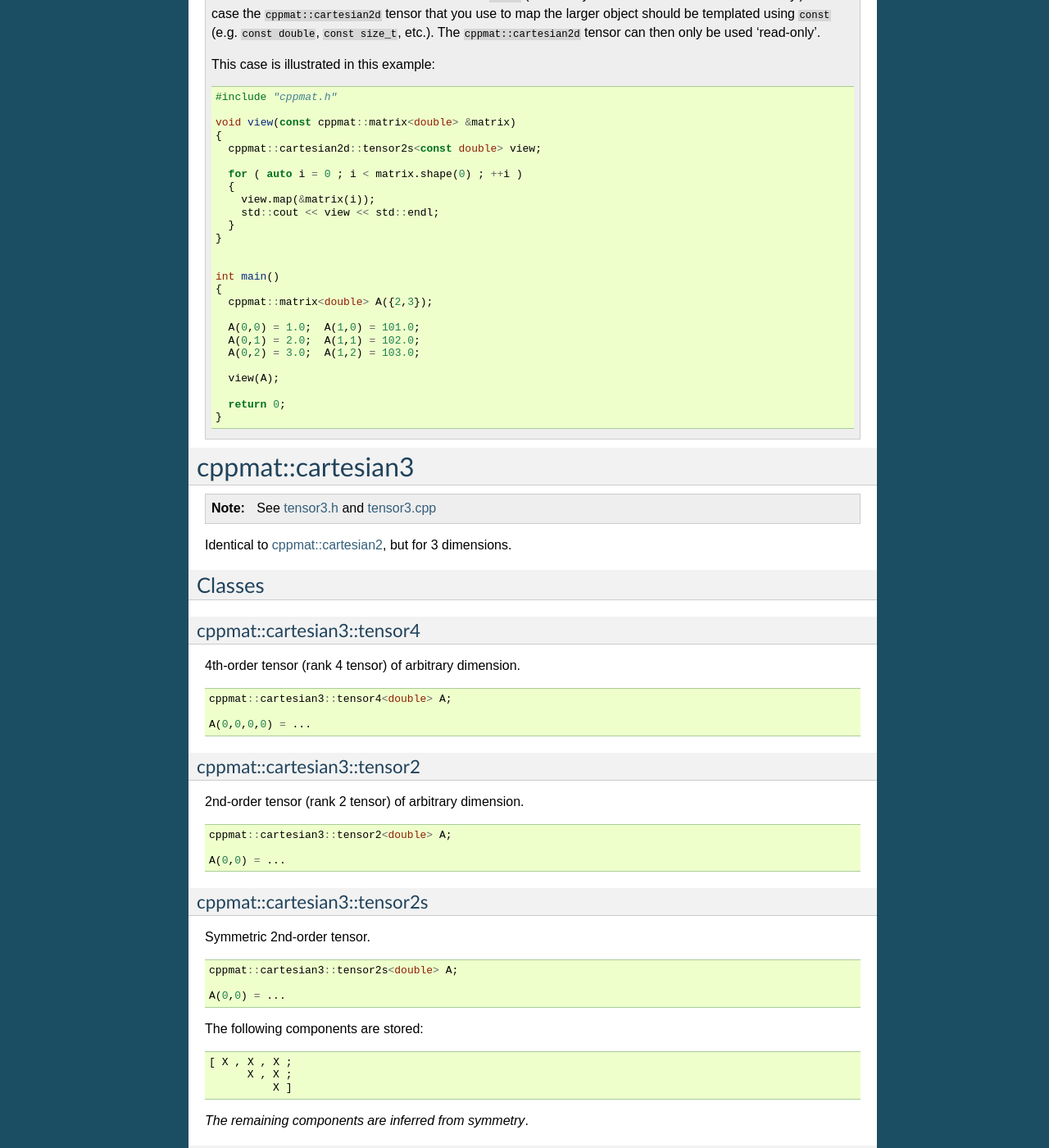
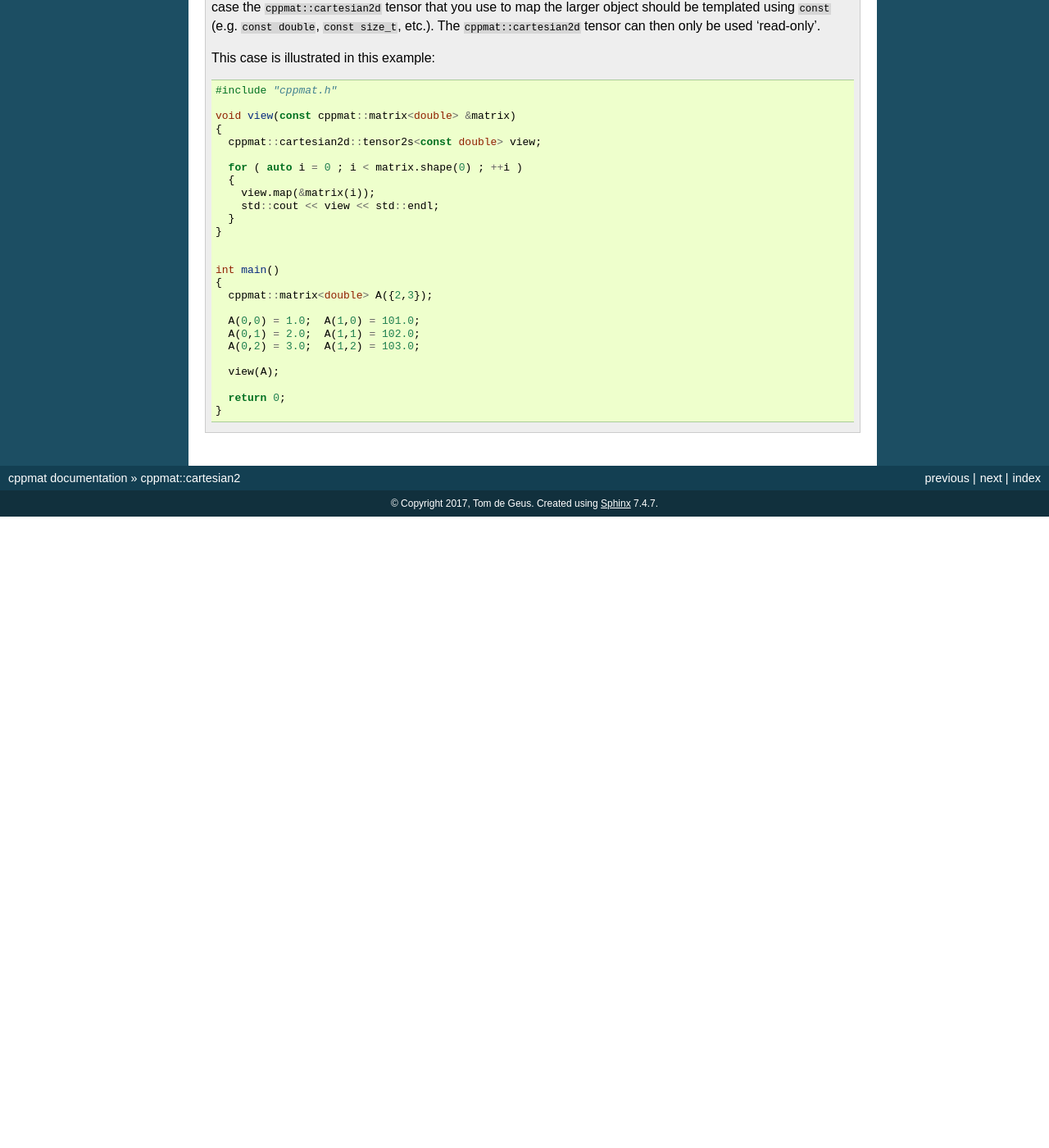
Before and after one commit to tdegeus/cppmat, a Sphinx documentation site: the page built from docs/cppmat_cartesian2.rst, in a window 1280 px wide and 1400 px high, scrolled down 1948 px. Shown: the whole window at 82% size. Built offline with Sphinx 7.4.7, drawn with Linux system fonts in a browser that asks for light colours; formulas are drawn with MathJax 3; after the commit the page ends 2578 px from its top, so only the background shows below that; some of the changed text lies outside the part shown.

```diff
--- a/docs/cppmat_cartesian.rst
+++ b/docs/cppmat_cartesian.rst
@@ -5,9 +5,7 @@
 cppmat::cartesian
 *****************
 
-.. note::
-
-  See `tensor.h <https://github.com/tdegeus/cppmat/blob/master/src/cppmat/tensor.h>`_ and `tensor.cpp <https://github.com/tdegeus/cppmat/blob/master/src/cppmat/tensor.cpp>`_
+[:download:`tensor.h <../src/cppmat/tensor.h>`, :download:`tensor.cpp <../src/cppmat/tensor.cpp>`]
 
 Provides classes for 4th- and 2nd order tensors and vectors (the latter essentially coincide with ``std::vector``, but with special methods). For example, a fourth order identity tensor in 3-D is obtained as follows:
 
@@ -287,4 +285,4 @@ For each class the index operator ``(...)``, the arithmetic operators ``*=``, ``
 
 .. note::
 
-  One can also call the methods as functions using ``cppmmat::ddot( A , B )``, ``cppmmat::dot( A , B )``, ``cppmmat::dyadic( A , B )``, ``cppmmat::cross( A , B )``, ``cppmmat::transpose( A )``, ``cppmmat::transposeR( A )``, ``cppmmat::transposeL( A )``, ``cppmmat::inv( A )``, ``cppmmat::det( A )``, and ``cppmmat::trace( A )``, These methods are just a front end for the class methods described above.
+  One can also call the methods as functions using ``cppmmat::ddot(A,B)``, ``cppmmat::dot(A,B)``, ``cppmmat::dyadic(A,B)``, ``cppmmat::cross(A,B)``, ``cppmmat::transpose(A)``, ``cppmmat::transposeR(A)``, ``cppmmat::transposeL(A)``, ``cppmmat::inv(A)``, ``cppmmat::det(A)``, and ``cppmmat::trace(A)``, These methods are just a front end for the class methods described above.
--- a/docs/cppmat_cartesian2.rst
+++ b/docs/cppmat_cartesian2.rst
@@ -5,9 +5,7 @@
 cppmat::cartesian2
 ******************
 
-.. note::
-
-  See `tensor2.h <https://github.com/tdegeus/cppmat/blob/master/src/cppmat/tensor2.h>`_ and `tensor2.cpp <https://github.com/tdegeus/cppmat/blob/master/src/cppmat/tensor.cpp>`_
+[:download:`tensor2.h <../src/cppmat/tensor2.h>`, :download:`tensor2.cpp <../src/cppmat/tensor2.cpp>`]
 
 A specialization of :ref:`cartesian`, that takes advantage of the knowledge that the arrays are fixed size and small. Also several loops are unrolled. All the functionality and names of :ref:`cartesian` are transferable to :ref:`cartesian2` and :ref:`cartesian3`.
 
@@ -163,103 +161,3 @@ Like in :ref:`tiny`, the classes under :ref:`cartesian2` can be used to 'view' a
 
       return 0;
     }
-
-.. _cartesian3:
-
-******************
-cppmat::cartesian3
-******************
-
-.. note::
-
-  See `tensor3.h <https://github.com/tdegeus/cppmat/blob/master/src/cppmat/tensor3.h>`_ and `tensor3.cpp <https://github.com/tdegeus/cppmat/blob/master/src/cppmat/tensor3.cpp>`_
-
-Identical to :ref:`cartesian2`, but for 3 dimensions.
-
-Classes
-=======
-
-.. _cartesian3_tensor4:
-
-cppmat::cartesian3::tensor4
----------------------------
-
-4th-order tensor (rank 4 tensor) of arbitrary dimension.
-
-.. code-block:: cpp
-
-  cppmat::cartesian3::tensor4<double> A;
-
-  A(0,0,0,0) = ...
-
-.. _cartesian3_tensor2:
-
-cppmat::cartesian3::tensor2
----------------------------
-
-2nd-order tensor (rank 2 tensor) of arbitrary dimension.
-
-.. code-block:: cpp
-
-  cppmat::cartesian3::tensor2<double> A;
-
-  A(0,0) = ...
-
-.. _cartesian3_tensor2s:
-
-cppmat::cartesian3::tensor2s
-----------------------------
-
-Symmetric 2nd-order tensor.
-
-.. code-block:: cpp
-
-  cppmat::cartesian3::tensor2s<double> A;
-
-  A(0,0) = ...
-
-The following components are stored:
-
-.. code-block:: cpp
-
-  [ X , X , X ;
-        X , X ;
-            X ]
-
-*The remaining components are inferred from symmetry*.
-
-.. _cartesian3_tensor2d:
-
-cppmat::cartesian3::tensor2d
-----------------------------
-
-diagonal 2nd-order tensor.
-
-.. code-block:: cpp
-
-  cppmat::cartesian3::tensor2d<double> A;
-
-  A(0,0) = ...
-
-The following components are stored:
-
-.. code-block:: cpp
-
-  [ X         ;
-        X     ;
-            X ]
-
-*The remaining components are imposed to be zero*.
-
-.. _cartesian3_vector:
-
-cppmat::cartesian3::vector
---------------------------
-
-Vector (rank 1 tensor) of arbitrary dimension. For example:
-
-.. code-block:: cpp
-
-  cppmat::cartesian::vector<double> A;
-
-  A(0) = ...
```
Also changed, not shown: docs/cppmat.rst (+5 -11 lines), docs/cppmat_cartesian3.rst (added, +98 -0 lines), docs/cppmat_periodic.rst (+3 -8 lines), docs/cppmat_tiny.rst (+2 -6 lines), docs/index.rst (+20 -18 lines).
